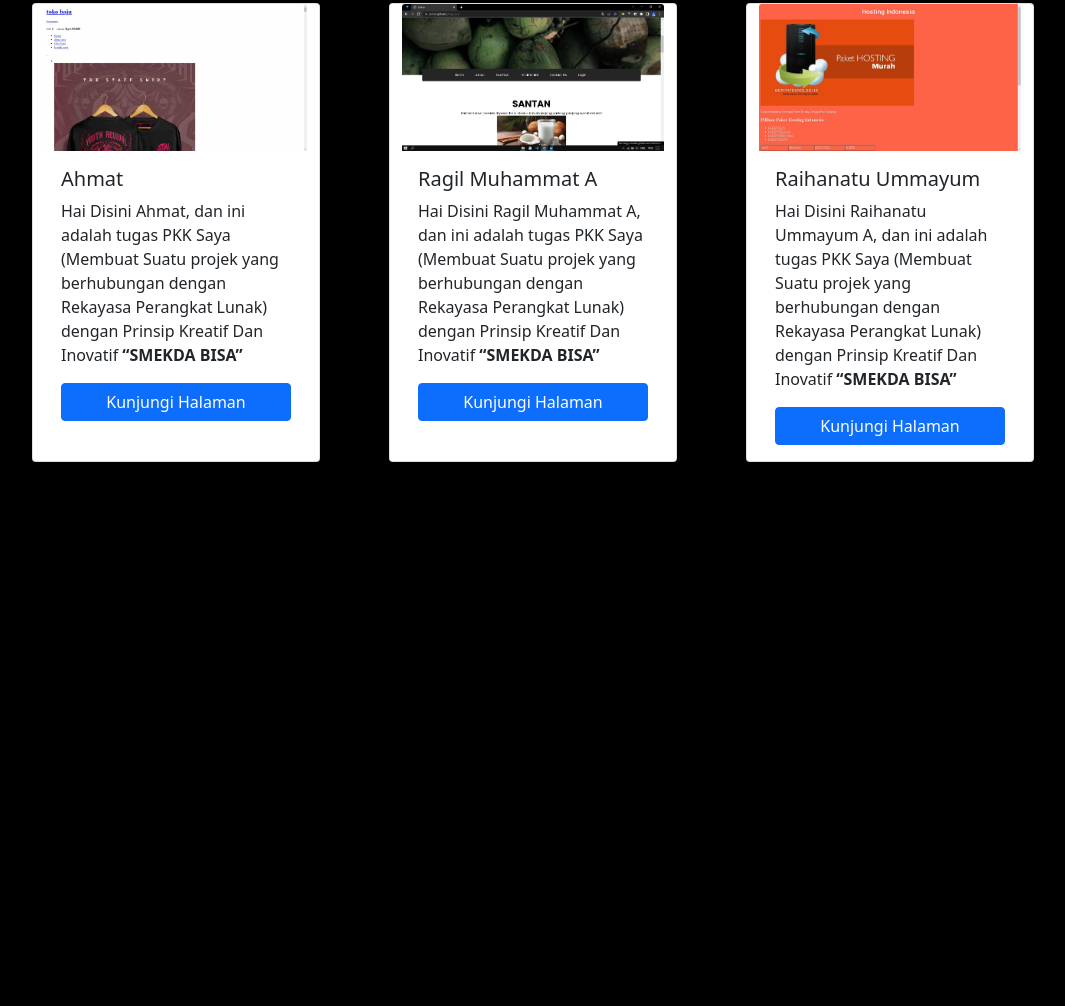
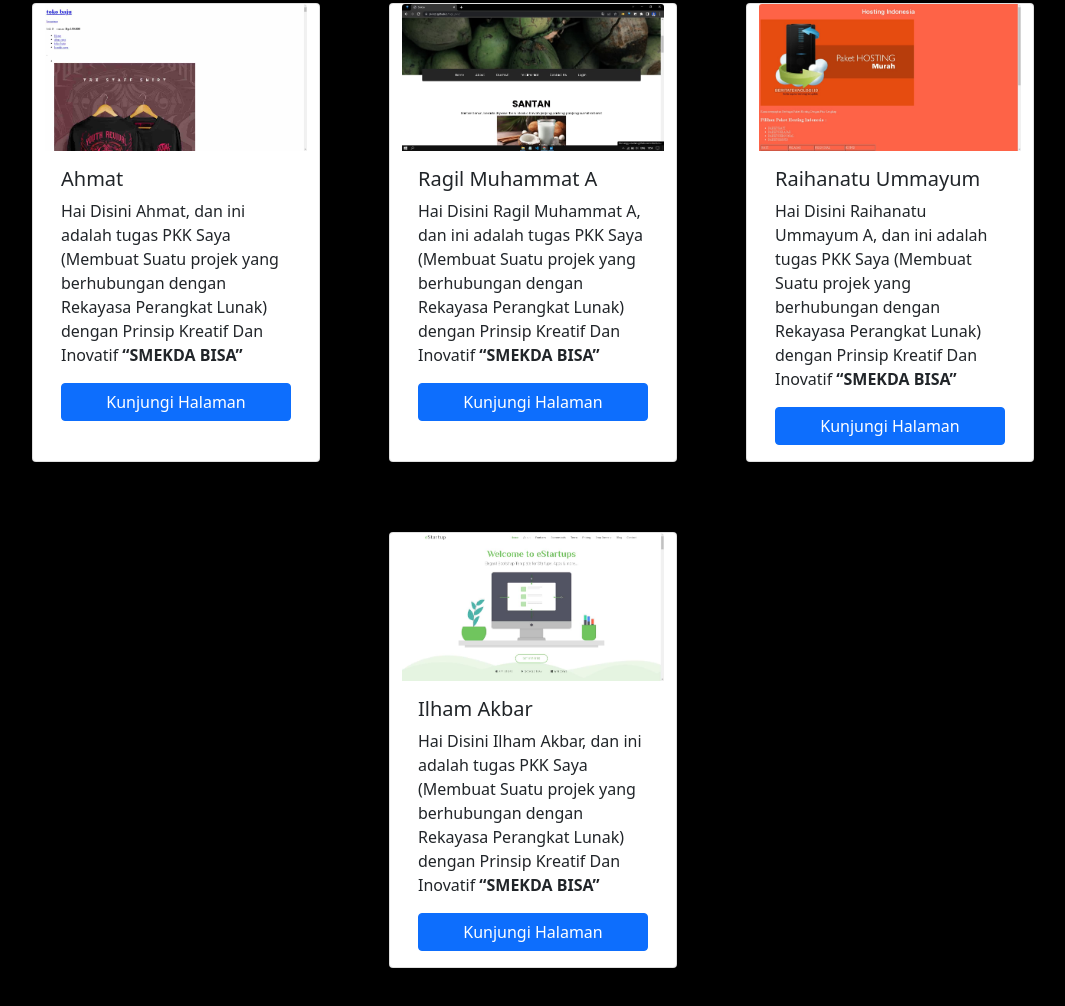
Before and after one commit to pkkrpl/all, a plain HTML site: page index.html in a window 1280 px wide. Shown: the part 3598-4604 px from the top of the page, without its empty margins (107-1172 px from the left). Before the commit the page ends 4160 px from the top, so only its background shows below. Drawn offline with nearby package versions, Linux system fonts and the light colour scheme.

Commit message:
add ilham

```diff
--- a/index.html
+++ b/index.html
@@ -433,6 +433,22 @@
             </div>
             <!-- tenth -->
 
+            <!-- tenth -->
+            <div class="card col-6 col-md-4 col-xl-3 col-sm-6 col-lg-3" style="width: 18rem;">
+                <img src="asset/ilhamAkbar.jpg" class="card-img-top" alt="project 1">
+                <div class="card-body">
+                    <h5 class="card-title">Ilham Akbar</h5>
+                    <p class="card-text">Hai Disini Ilham Akbar, dan ini adalah tugas PKK Saya (Membuat Suatu
+                        projek
+                        yang berhubungan dengan Rekayasa Perangkat Lunak) dengan Prinsip Kreatif Dan Inovatif
+                        <strong><q>SMEKDA BISA</q></strong> </p>
+                    <a href="https://pkkrpl.github.io/ilhamAkbar_pkk/" target="_blank"
+                        class="btn btn-primary d-flex justify-content-center">Kunjungi
+                        Halaman</a>
+                </div>
+            </div>
+            <!-- tenth -->
+
 
 
 
@@ -494,7 +510,7 @@
         integrity="sha384-ka7Sk0Gln4gmtz2MlQnikT1wXgYsOg+OMhuP+IlRH9sENBO0LRn5q+8nbTov4+1p" crossorigin="anonymous">
     </script>
     <script>
-        alert('24 orang');
+        alert('25 orang');
     </script>
 </body>
 
```
Also changed, not shown: asset/ilhamAkbar.jpg (added).
